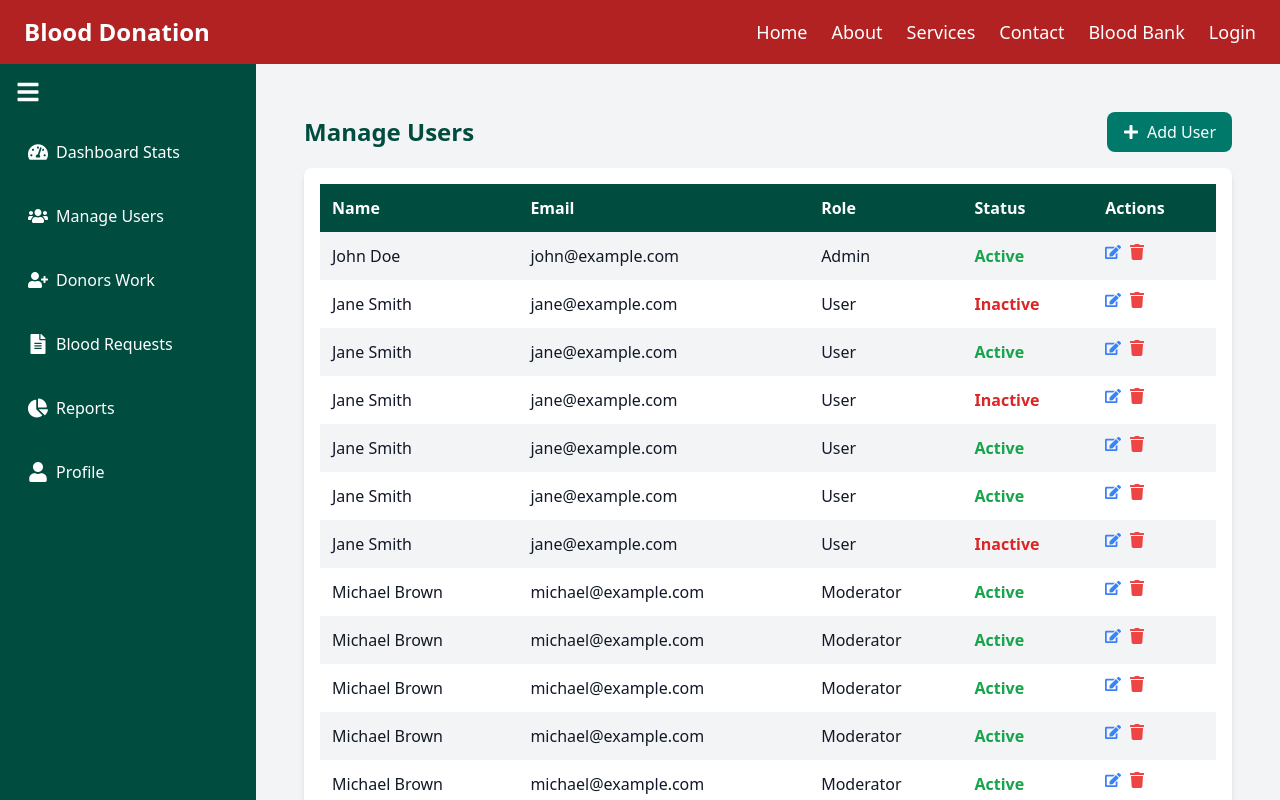
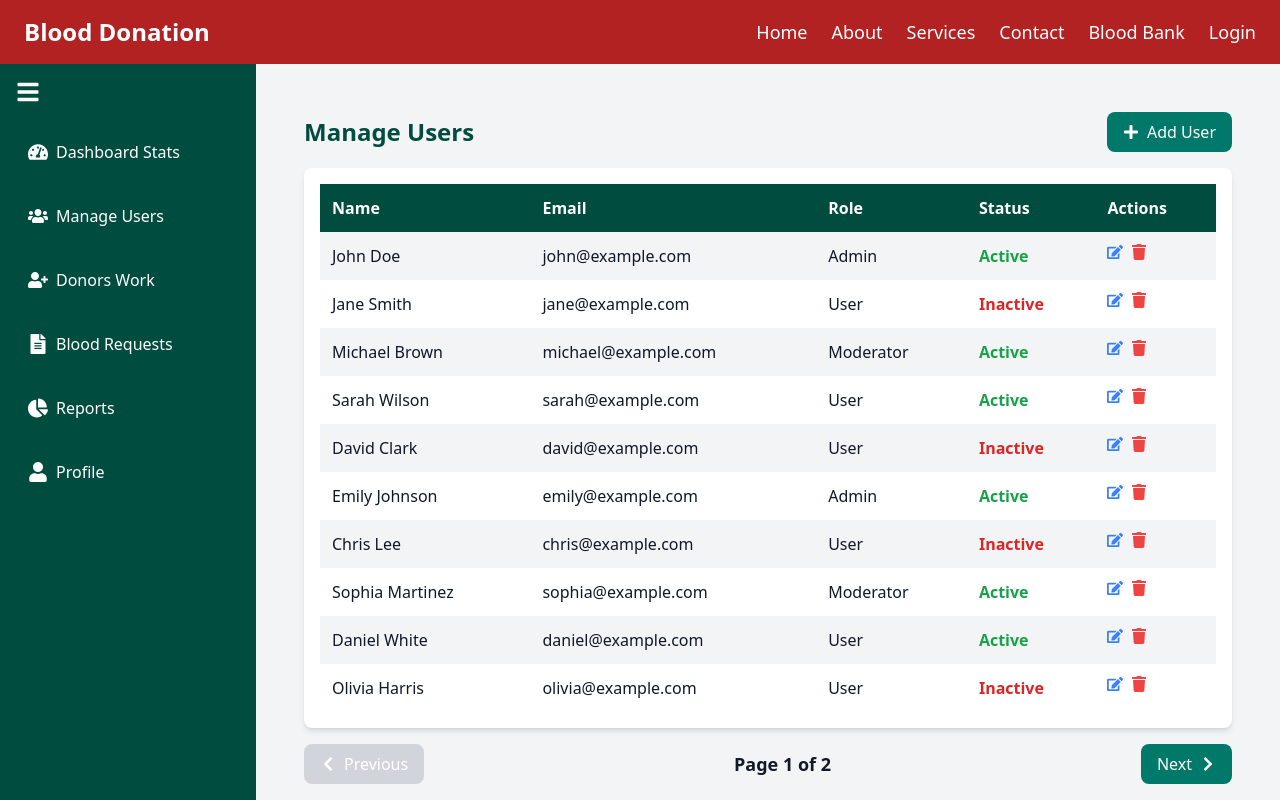
Before and after one commit to mupashirbare/Blood-donation-management, a React (Vite) app in the folder frontend/: page /admin/users in a window 1280 px wide. Shown: the top 800 px of the page. Built offline with nearby package versions, Linux system fonts and the light colour scheme.

Commit message:
i was added the pagenation to the Users pages

```diff
--- a/frontend/src/pages/UsersPage.jsx
+++ b/frontend/src/pages/UsersPage.jsx
@@ -1,36 +1,39 @@
 import { useState } from "react";
-import { FaEdit, FaTrash, FaPlus } from "react-icons/fa";
+import { FaEdit, FaTrash, FaPlus, FaChevronLeft, FaChevronRight } from "react-icons/fa";
 
 const UsersPage = () => {
-  // Sample user data
-  const [users, setUsers] = useState([
+  const usersData = [
     { id: 1, name: "John Doe", email: "john@example.com", role: "Admin", status: "Active" },
     { id: 2, name: "Jane Smith", email: "jane@example.com", role: "User", status: "Inactive" },
-    { id: 2, name: "Jane Smith", email: "jane@example.com", role: "User", status: "Active" },
-    { id: 2, name: "Jane Smith", email: "jane@example.com", role: "User", status: "Inactive" },
-    { id: 2, name: "Jane Smith", email: "jane@example.com", role: "User", status: "Active" },
-    { id: 2, name: "Jane Smith", email: "jane@example.com", role: "User", status: "Active" },
-    { id: 2, name: "Jane Smith", email: "jane@example.com", role: "User", status: "Inactive" },
     { id: 3, name: "Michael Brown", email: "michael@example.com", role: "Moderator", status: "Active" },
-    { id: 3, name: "Michael Brown", email: "michael@example.com", role: "Moderator", status: "Active" },
-    { id: 3, name: "Michael Brown", email: "michael@example.com", role: "Moderator", status: "Active" },
-    { id: 3, name: "Michael Brown", email: "michael@example.com", role: "Moderator", status: "Active" },
-    { id: 3, name: "Michael Brown", email: "michael@example.com", role: "Moderator", status: "Active" },
-    { id: 3, name: "Michael Brown", email: "michael@example.com", role: "Moderator", status: "Active" },
-    { id: 3, name: "Michael Brown", email: "michael@example.com", role: "Moderator", status: "Active" },
-    { id: 3, name: "Michael Brown", email: "michael@example.com", role: "Moderator", status: "Active" },
-    { id: 3, name: "Michael Brown", email: "michael@example.com", role: "Moderator", status: "Active" },
-    { id: 2, name: "Jane Smith", email: "jane@example.com", role: "User", status: "Active" },
-    { id: 2, name: "Jane Smith", email: "jane@example.com", role: "User", status: "Active" },
-    { id: 2, name: "Jane Smith", email: "jane@example.com", role: "User", status: "Active" },
-     { id: 2, name: "Jane Smith", email: "jane@example.com", role: "User", status: "Active" },
-    { id: 2, name: "Jane Smith", email: "jane@example.com", role: "User", status: "Active" },
+    { id: 4, name: "Sarah Wilson", email: "sarah@example.com", role: "User", status: "Active" },
+    { id: 5, name: "David Clark", email: "david@example.com", role: "User", status: "Inactive" },
+    { id: 6, name: "Emily Johnson", email: "emily@example.com", role: "Admin", status: "Active" },
+    { id: 7, name: "Chris Lee", email: "chris@example.com", role: "User", status: "Inactive" },
+    { id: 8, name: "Sophia Martinez", email: "sophia@example.com", role: "Moderator", status: "Active" },
+    { id: 9, name: "Daniel White", email: "daniel@example.com", role: "User", status: "Active" },
+    { id: 10, name: "Olivia Harris", email: "olivia@example.com", role: "User", status: "Inactive" },
+    { id: 11, name: "Ethan Moore", email: "ethan@example.com", role: "Admin", status: "Active" },
+    { id: 12, name: "Isabella Lewis", email: "isabella@example.com", role: "User", status: "Active" },
+    { id: 13, name: "Alexander Walker", email: "alex@example.com", role: "Moderator", status: "Active" },
+    { id: 14, name: "Mia Hall", email: "mia@example.com", role: "User", status: "Inactive" },
+    { id: 15, name: "James Allen", email: "james@example.com", role: "User", status: "Active" },
+  ];
 
+  const [currentPage, setCurrentPage] = useState(1);
+  const usersPerPage = 10;
 
-  ]);
+  // Calculate the displayed users
+  const startIndex = (currentPage - 1) * usersPerPage;
+  const endIndex = startIndex + usersPerPage;
+  const displayedUsers = usersData.slice(startIndex, endIndex);
+
+  // Pagination logic
+  const totalPages = Math.ceil(usersData.length / usersPerPage);
 
   return (
     <div className="p-6">
+      {/* Header with Add User Button */}
       <div className="flex justify-between items-center mb-4">
         <h2 className="text-2xl font-bold text-[#004D40]">Manage Users</h2>
         <button className="bg-[#00796B] text-white px-4 py-2 rounded-lg flex items-center gap-2 hover:bg-[#004D40]">
@@ -38,6 +41,7 @@ const UsersPage = () => {
         </button>
       </div>
 
+      {/* Table Container */}
       <div className="overflow-x-auto bg-white shadow-md rounded-lg p-4">
         <table className="w-full border-collapse">
           <thead>
@@ -50,8 +54,8 @@ const UsersPage = () => {
             </tr>
           </thead>
           <tbody>
-            {users.map((user, index) => (
-              <tr key={user.id} className={`${index % 2 === 0 ? "bg-gray-100" : "bg-white"} hover:bg-cyan-700`}>
+            {displayedUsers.map((user, index) => (
+              <tr key={user.id} className={`${index % 2 === 0 ? "bg-gray-100" : "bg-white"} hover:bg-gray-200`}>
                 <td className="p-3">{user.name}</td>
                 <td className="p-3">{user.email}</td>
                 <td className="p-3">{user.role}</td>
@@ -71,6 +75,33 @@ const UsersPage = () => {
           </tbody>
         </table>
       </div>
+
+      {/* Pagination Controls */}
+      <div className="flex justify-between items-center mt-4">
+        <button
+          className={`px-4 py-2 text-white rounded-lg flex items-center gap-2 ${
+            currentPage === 1 ? "bg-gray-300 cursor-not-allowed" : "bg-[#00796B] hover:bg-[#004D40]"
+          }`}
+          onClick={() => setCurrentPage(currentPage - 1)}
+          disabled={currentPage === 1}
+        >
+          <FaChevronLeft /> Previous
+        </button>
+
+        <span className="text-lg font-semibold">
+          Page {currentPage} of {totalPages}
+        </span>
+
+        <button
+          className={`px-4 py-2 text-white rounded-lg flex items-center gap-2 ${
+            currentPage === totalPages ? "bg-gray-300 cursor-not-allowed" : "bg-[#00796B] hover:bg-[#004D40]"
+          }`}
+          onClick={() => setCurrentPage(currentPage + 1)}
+          disabled={currentPage === totalPages}
+        >
+          Next <FaChevronRight />
+        </button>
+      </div>
     </div>
   );
 };
```
